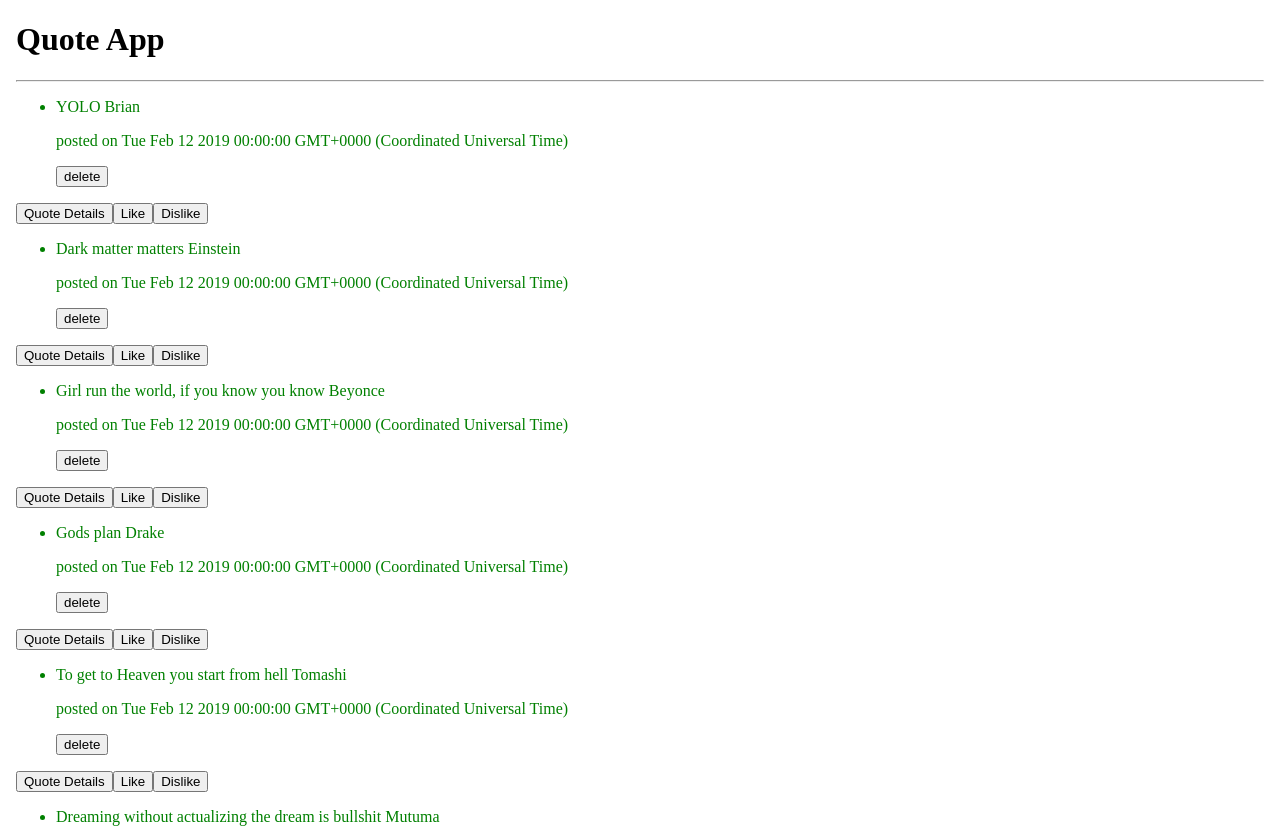
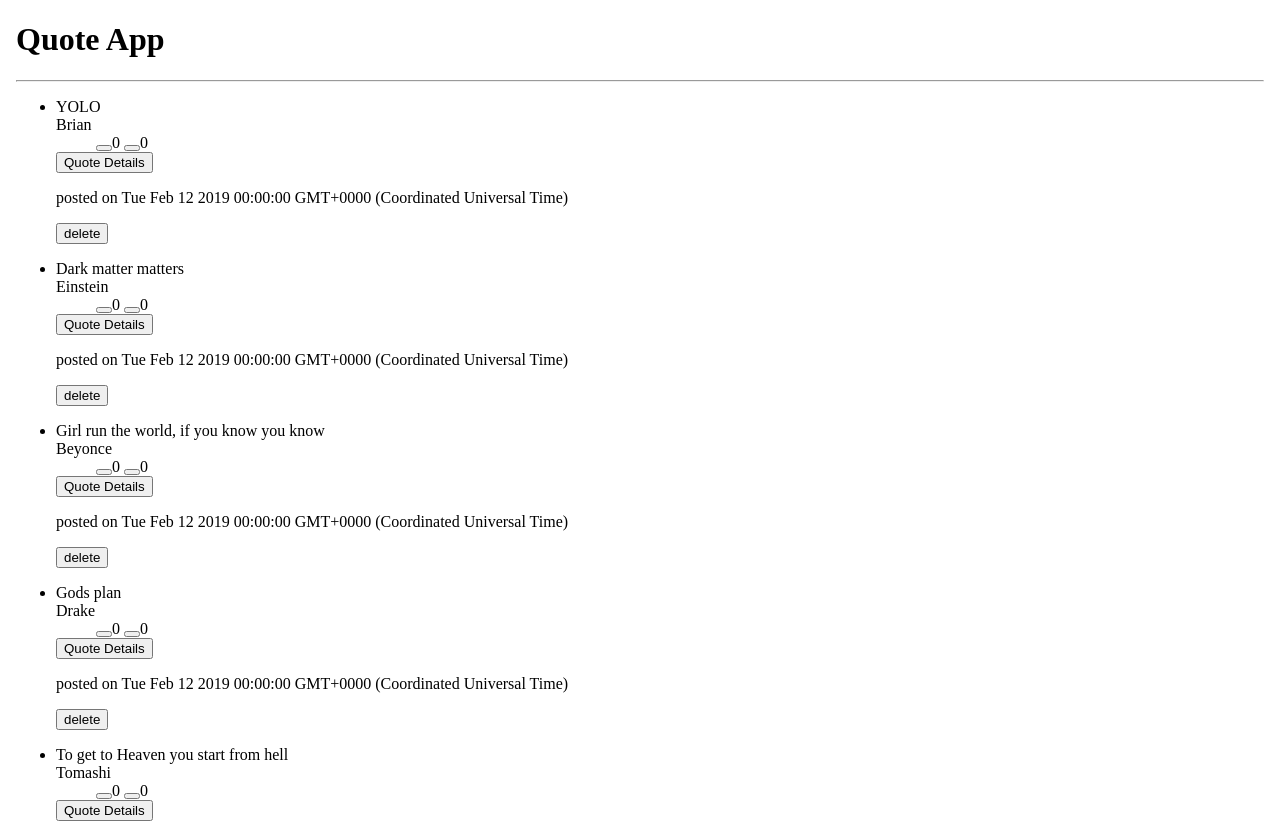
Before and after one commit to Brian-M-code/quotes, an Angular app: page / in a window 1280 px wide. Shown: the top 828 px of the page. Built offline with nearby package versions, Linux system fonts and the light colour scheme.

Commit message:
modified buttons and called the like and dislike functions

```diff
--- a/src/app/app.module.ts
+++ b/src/app/app.module.ts
@@ -6,13 +6,15 @@ import { AppComponent } from './app.component';
 import { QuoteComponent } from './quote/quote.component';
 import { QuoteDetailComponent } from './quote-detail/quote-detail.component';
 import { HighlightDirective } from './highlight.directive';
+import { PostTimePipe } from './post-time.pipe';
 
 @NgModule({
   declarations: [
     AppComponent,
     QuoteComponent,
     QuoteDetailComponent,
-    HighlightDirective
+    HighlightDirective,
+    PostTimePipe
   ],
   imports: [
     BrowserModule,
--- a/src/app/highlight.directive.ts
+++ b/src/app/highlight.directive.ts
@@ -1,11 +1,22 @@
-import { Directive, ElementRef } from '@angular/core';
+import { Directive, ElementRef, HostListener } from '@angular/core';
 
 @Directive({
   selector: '[appHighlight]'
 })
 export class HighlightDirective {
 
-  constructor(private elem:ElementRef) {
-    this.elem.nativeElement.style.color='green';
+  constructor(private elem:ElementRef) { }
+
+  @HostListener("click") onClicks(){
+    this.color("green")
+  }
+
+  @HostListener("dblclick") onDoubleClicks(){
+    this.color("Null")
+  }
+
+
+  private color(action: green){
+    this.elem.nativeElement.style.color=action;
+  }
 }
-}
--- /dev/null
+++ b/src/app/post-time.pipe.ts
@@ -0,0 +1,12 @@
+import { Pipe, PipeTransform } from '@angular/core';
+
+@Pipe({
+  name: 'postTime'
+})
+export class PostTimePipe implements PipeTransform {
+
+  transform(value: any, ...args: any[]): any {
+    return null;
+  }
+
+}
--- a/src/app/quote-detail/quote-detail.component.html
+++ b/src/app/quote-detail/quote-detail.component.html
@@ -1,3 +1,2 @@
 <p>posted on {{quote.complete}}</p>
-<button (click) = 'quoteDelete(true)'class="btn btn-outline-success">delete</button>
-<!-- <p>posted on {{quote.complete}}</p> -->
+<button (click) = 'quoteDelete(true)'class='btn btn-outline-success'>delete</button>
--- a/src/app/quote-detail/quote-detail.component.ts
+++ b/src/app/quote-detail/quote-detail.component.ts
@@ -1,6 +1,5 @@
-import { Component, OnInit, Input, Output } from '@angular/core';
+import { Component, OnInit, Input, Output,EventEmitter } from '@angular/core';
 import { Quote } from '../quote';
-import { EventEmitter } from 'events';
 
 @Component({
   selector: 'app-quote-detail',
--- a/src/app/quote/quote.component.html
+++ b/src/app/quote/quote.component.html
@@ -11,12 +11,21 @@
     <div class="row">
         <div class="col-md-6">
             <div *ngFor='let quote of quotes; let i=index'>
-                <ul><li appHighlight>{{quote.quote}}
-                {{quote.author}}
-                <app-quote-detail [quote]='quote'></app-quote-detail></li></ul>
-                <button (click)='displayDetails(i)' class=btn btn->Quote Details</button>
-                <button (click)=addLikeVotes(i)>Like</button>
-                <button (click)=addDislikeVotes(i)>Dislike</button>
+
+                <ul>
+                    <li appHighlight>{{quote.quote}} <br>
+                        {{quote.author}}
+                        <ul>
+                            <button (click)="addLikeVotes(i)"><i class="fas fa-heart"></i></button>{{quote.likeVotes}}
+                            <button (click)="addDislikeVotes(i)"><i
+                                    class="fas fa-heart"></i></button>{{quote.dislikeVotes}}
+                        </ul>
+                        <button (click)="displayDetails(i)" class="btn btn-outline-info">Quote Details</button>
+                        <app-quote-detail [quote]='quote'></app-quote-detail>
+                    </li>
+                </ul>
+
+
 
             </div>
 
```
Also changed, not shown: 1 other file (tests, documents, lock files or other folders).
